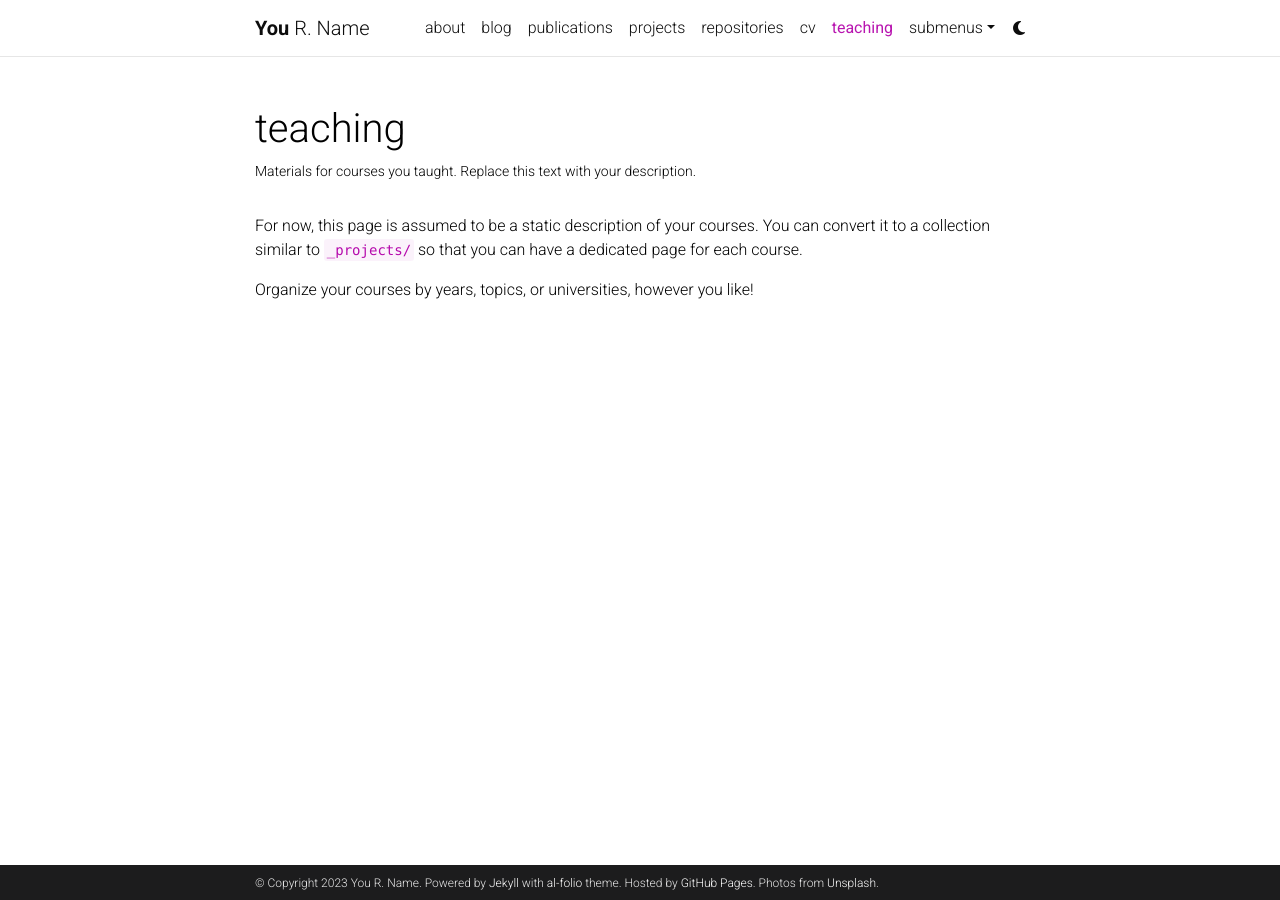
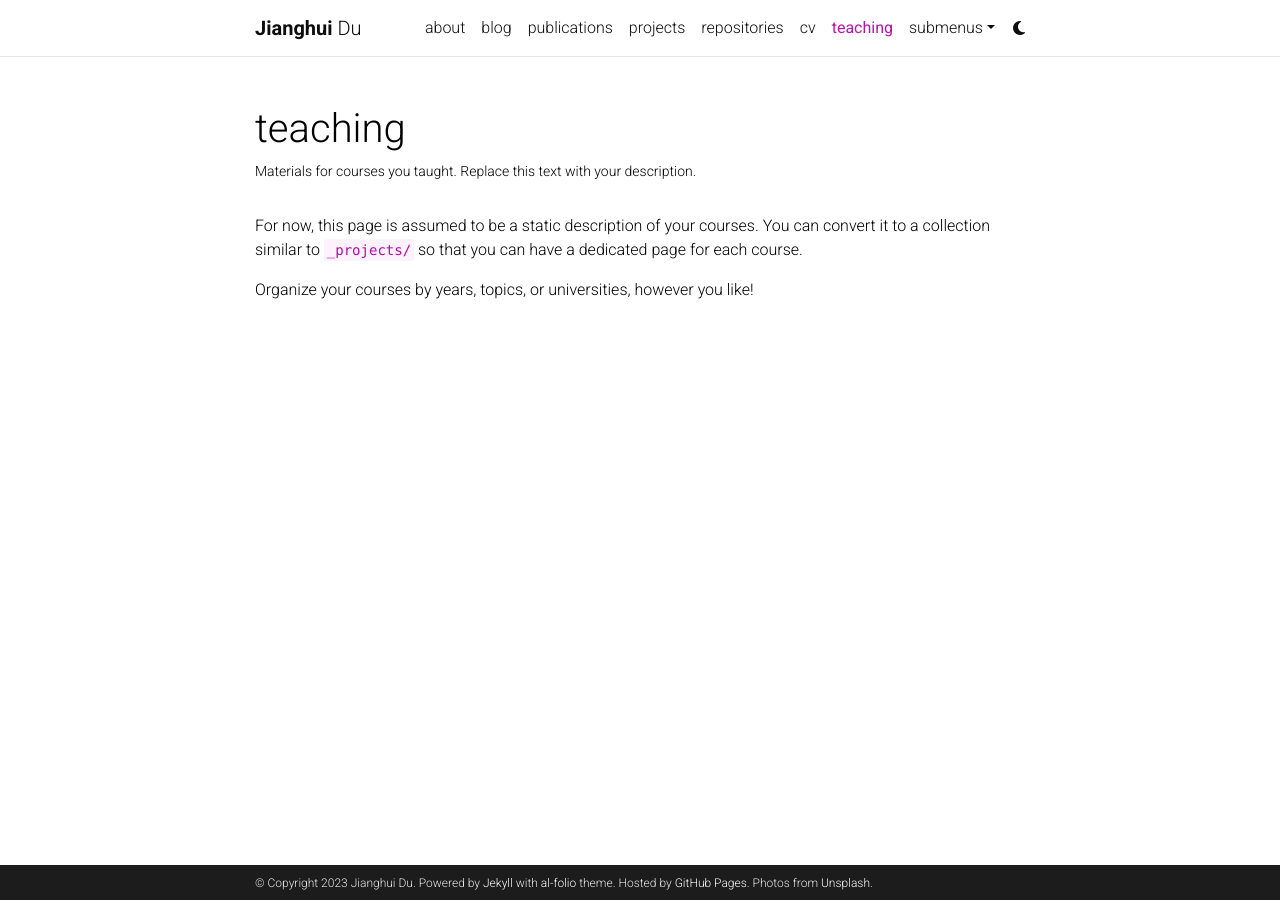
Before and after one commit to JianghuiDu/JianghuiDu.github.io, a Jekyll site: the page built from _pages/teaching.md, in a window 1280 px wide. Built offline with Jekyll 4.4.1, drawn with Linux system fonts in a browser that asks for light colours; comment, search, counter and statistics services are not loaded; a style sheet for code colours, icons or effects is not loaded.

Commit message:
update config

```diff
--- a/_config.yml
+++ b/_config.yml
@@ -3,9 +3,9 @@
 # -----------------------------------------------------------------------------
 
 title: blank # the website title (if blank, full name will be used instead)
-first_name: You
-middle_name: R.
-last_name: Name
+first_name: Jianghui
+# middle_name: R.
+last_name: Du
 email: you@example.com
 description: > # the ">" symbol means to ignore newlines until "footer_text:"
   A simple, whitespace theme for academics. Based on [*folio](https://github.com/bogoli/-folio) design.
@@ -18,8 +18,8 @@
 lang: en # the language of your site (for example: en, fr, cn, ru, etc.)
 icon: ⚛️  # the emoji used as the favicon (alternatively, provide image name in /assets/img/)
 
-url: https://alshedivat.github.io # the base hostname & protocol for your site
-baseurl: /al-folio # the subpath of your site, e.g. /blog/
+url: https://jianghuidu.github.io # the base hostname & protocol for your site
+baseurl:  # the subpath of your site, e.g. /blog/
 last_updated: false # set to true if you want to display last updated in the footer
 impressum_path:  # set to path to include impressum link in the footer, use the same path as permalink in a page, helps to conform with EU GDPR
 
```
